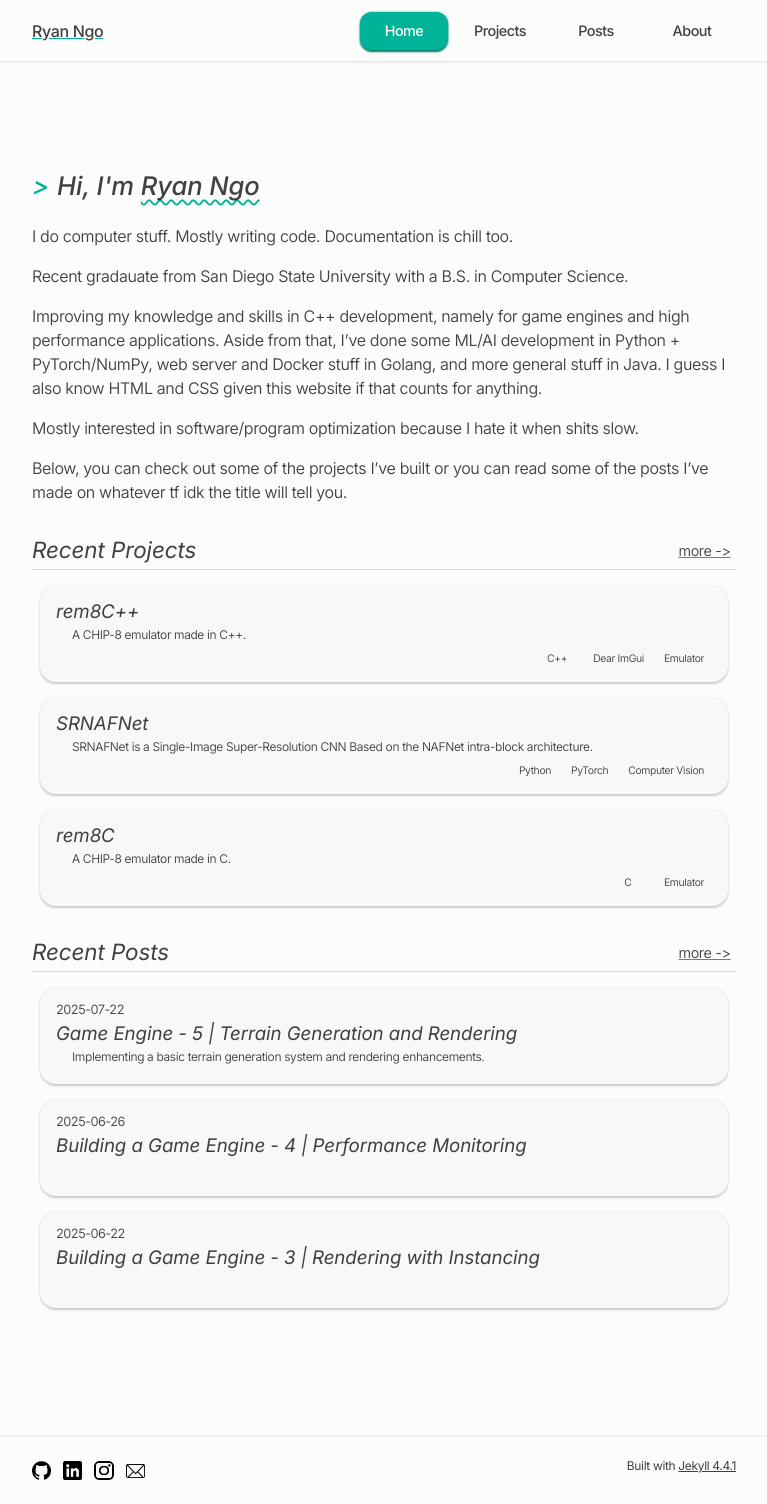
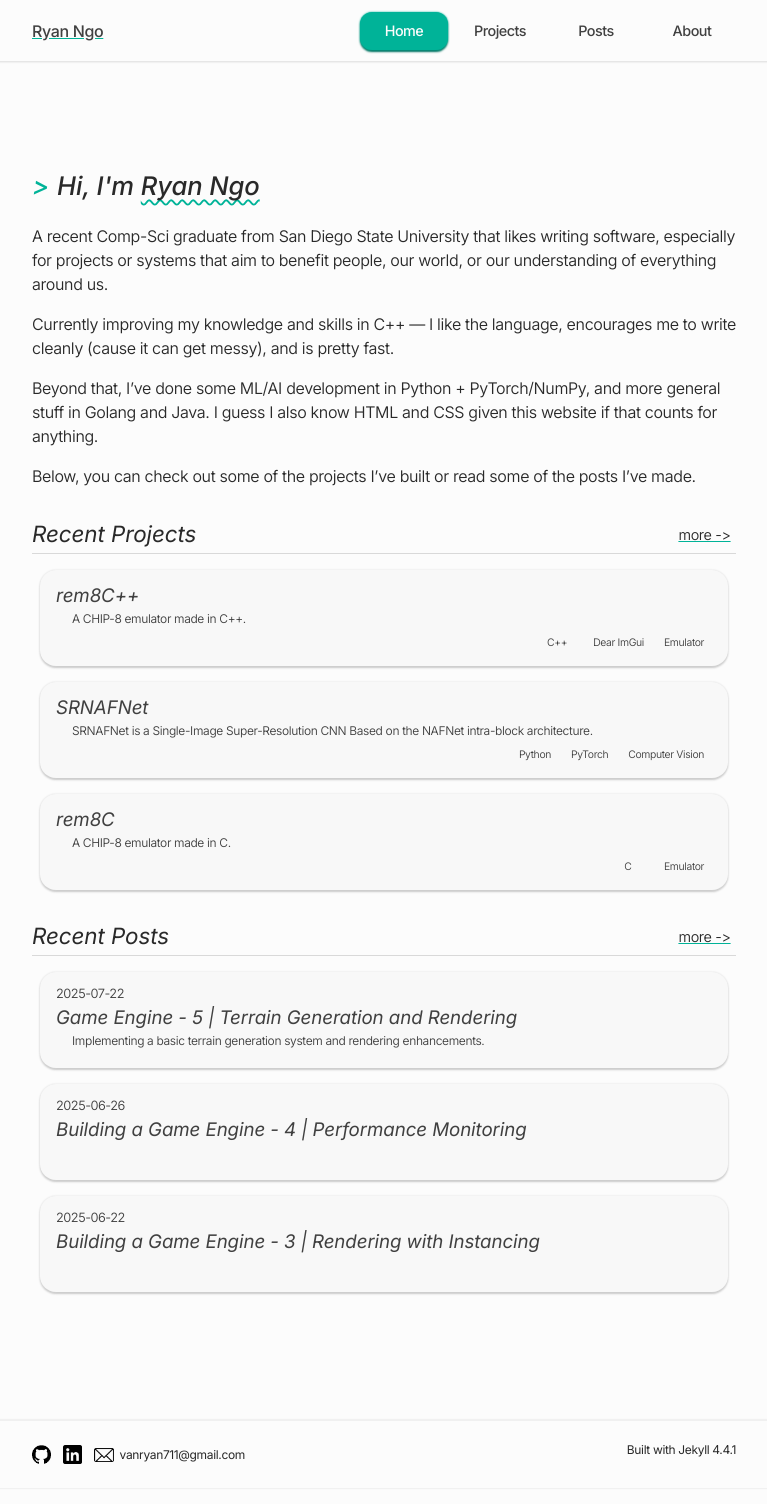
Before and after one commit to RyanVNgo/RyanVNgo.github.io, a Jekyll site: the page built from index.md, in a window 1280 px wide. Shown: the whole page, without its empty margins (256-1023 px from the left). Built offline with Jekyll 4.4.1, drawn with Linux system fonts in a browser that asks for light colours.

Commit message:
Content and style update

```diff
--- a/_config.yaml
+++ b/_config.yaml
@@ -7,7 +7,7 @@ url: https://RyanVNgo.github.io
 
 github: https://github.com/RyanVNgo
 linkedin: https://www.linkedin.com/in/ryanvngo/
-instagram: https://www.instagram.com/ryan.v.ngo
+# instagram: https://www.instagram.com/ryan.v.ngo
 email: vanryan711@gmail.com
 
 projects-imgs-dir: /assets/images/projects/
--- a/_includes/footer.html
+++ b/_includes/footer.html
@@ -7,11 +7,14 @@
       <a href="{{ site.linkedin }}" target="_blank">
         <img src="/assets/images/LinkedIn_Logo.png" alt="Github">
       </a>
+      <!--
       <a href="{{ site.instagram }}" target="_blank">
         <img src="/assets/images/Instagram_Logo.png" alt="Github">
       </a>
+      -->
       <a href="mailto:{{ site.email}}" target="_blank">
         <img src="/assets/images/Mail_Logo.png" alt="Github">
+        &nbsp vanryan711@gmail.com
       </a>
     </div>
 
--- a/_sass/content.scss
+++ b/_sass/content.scss
@@ -16,7 +16,7 @@ html {
 
 body {
   background-color: var(--base-100);
-  color: var(--text-800);
+  color: var(--text-900);
   font-family: var(--sans-font);
   line-height: 1.5;
   display: flex;
--- a/_sass/footer.scss
+++ b/_sass/footer.scss
@@ -13,7 +13,7 @@ footer {
   a {
     color: inherit;
     transition: all 0.2s;
-
+    text-decoration: none;
     &:hover {
       opacity: 0.65;
     }
--- a/index.md
+++ b/index.md
@@ -7,22 +7,19 @@ author: Ryan Ngo
 
 <h1>Hi, I'm <span class="title-highlight">{{ page.author }}</span></h1>
 
-I do computer stuff. Mostly writing code. Documentation is chill too.
+A recent Comp-Sci graduate from San Diego State University that likes
+writing software, especially for projects or systems that aim to benefit
+people, our world, or our understanding of everything around us.
 
-Recent gradauate from San Diego State University with a B.S. in Computer Science.
+Currently improving my knowledge and skills in C++ —  I like the language,
+encourages me to write cleanly (cause it can get messy), and is pretty fast.
 
-Improving my knowledge and skills in C++ development, namely for
-game engines and high performance applications. Aside from that, I've done some
-ML/AI development in Python + PyTorch/NumPy, web server and Docker stuff in Golang,
-and more general stuff in Java. I guess I also know HTML and CSS given this website
-if that counts for anything.
+Beyond that, I've done some ML/AI development in Python + PyTorch/NumPy, and
+more general stuff in Golang and Java. I guess I also know HTML and CSS given
+this website if that counts for anything.
 
-Mostly interested in software/program optimization because I hate it when
-shits slow.
-
-Below, you can check out some of the projects I've built or you
-can read some of the posts I've made on whatever tf idk the title
-will tell you.
+Below, you can check out some of the projects I've built or read some of the
+posts I've made.
 
 <div class="list-heading">
     <h2>Recent Projects</h2>
```
Also changed, not shown: pages/about.md (+1 -1 lines).
